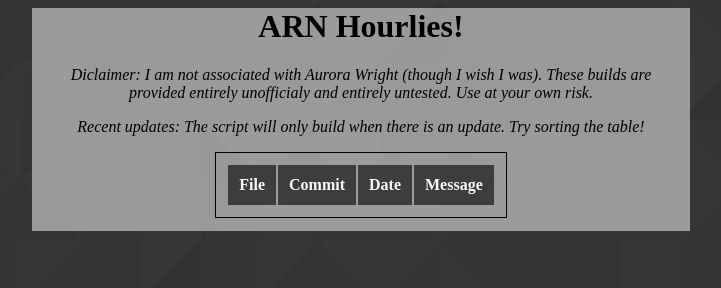
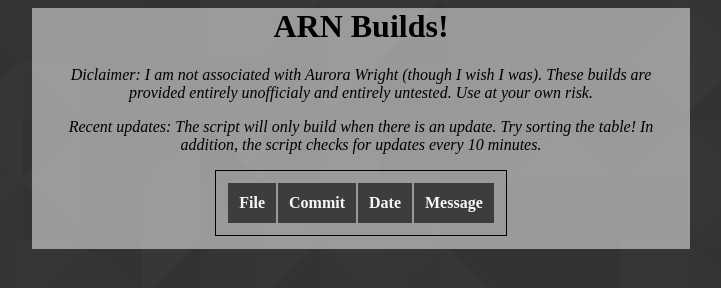
Before and after one commit to astronautlevel2/Luma3DS, a plain HTML site: page top.html in a window 1280 px wide. Shown: the whole page, without its empty margins (279-1000 px from the left). Drawn offline with Linux system fonts and the light colour scheme.

Commit message:
Removed the dishonor

```diff
--- a/top.html
+++ b/top.html
@@ -1,6 +1,6 @@
 <html>
 <head>
-	<title>Alex's ARN Hourlies</title>
+	<title>Alex's ARN Builds</title>
 	<link rel="stylesheet" type="text/css" href="style.css">
 	<meta name=viewport content="width=device-width, initial-scale=1">
 	<script type="text/javascript" src="jquery-latest.js"></script>
@@ -23,9 +23,9 @@
 </head>
 <body>
 <div class="main">
-<h1>ARN Hourlies!</h1>
+<h1>ARN Builds!</h1>
 <p><i>Diclaimer: I am not associated with Aurora Wright (though I wish I was). These builds are provided entirely unofficialy and entirely untested. Use at your own risk.</i></p>
-<p><i>Recent updates: The script will only build when there is an update. Try sorting the table!</i></p>
+<p><i>Recent updates: The script will only build when there is an update. Try sorting the table! In addition, the script checks for updates every 10 minutes.</i></p>
 <table class="table2" data-sortlist="[[0,0],[2,0]]">
 	<thead>
 		<tr>
```
Also changed, not shown: index.html (+2 -2 lines).
